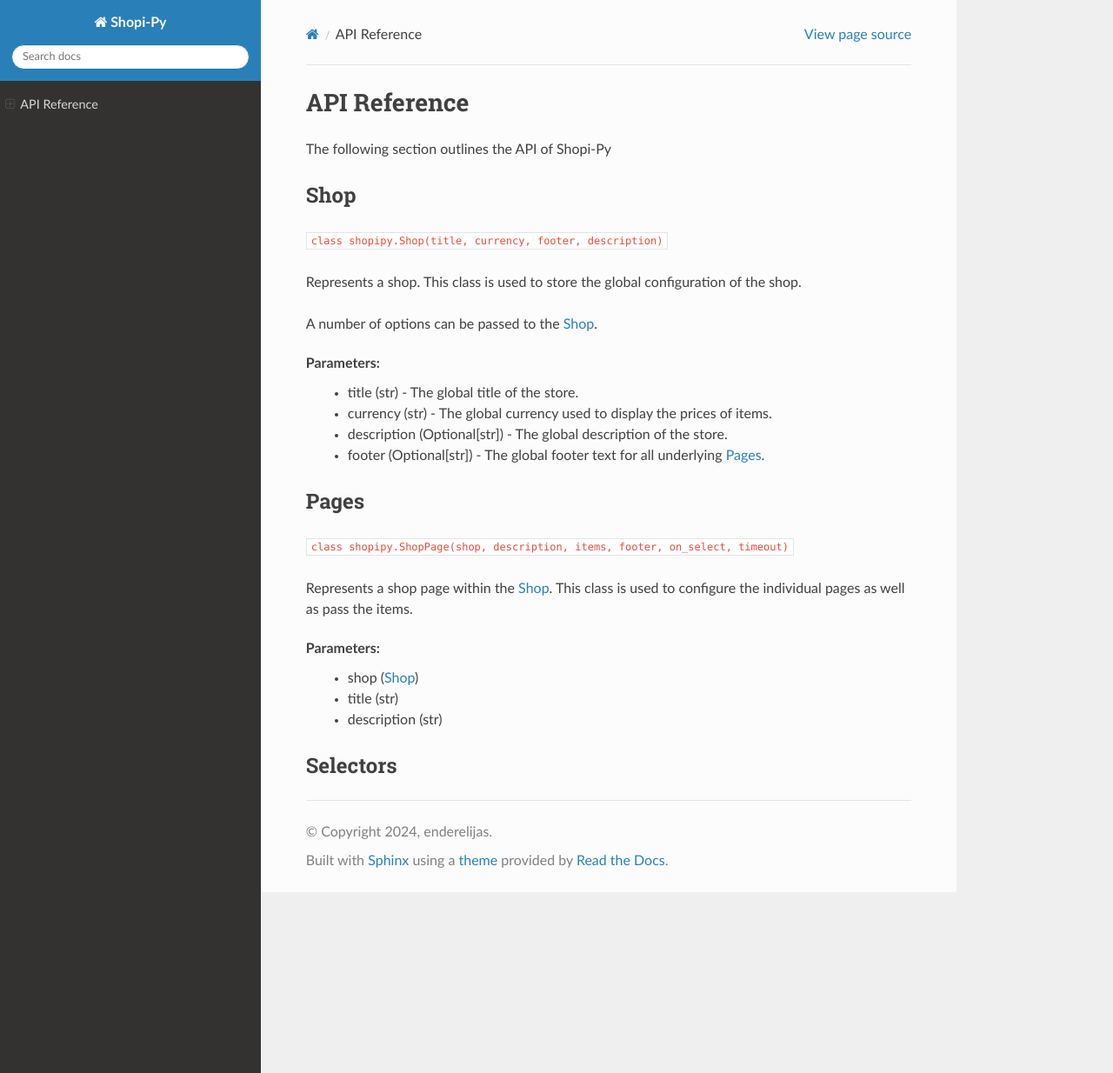
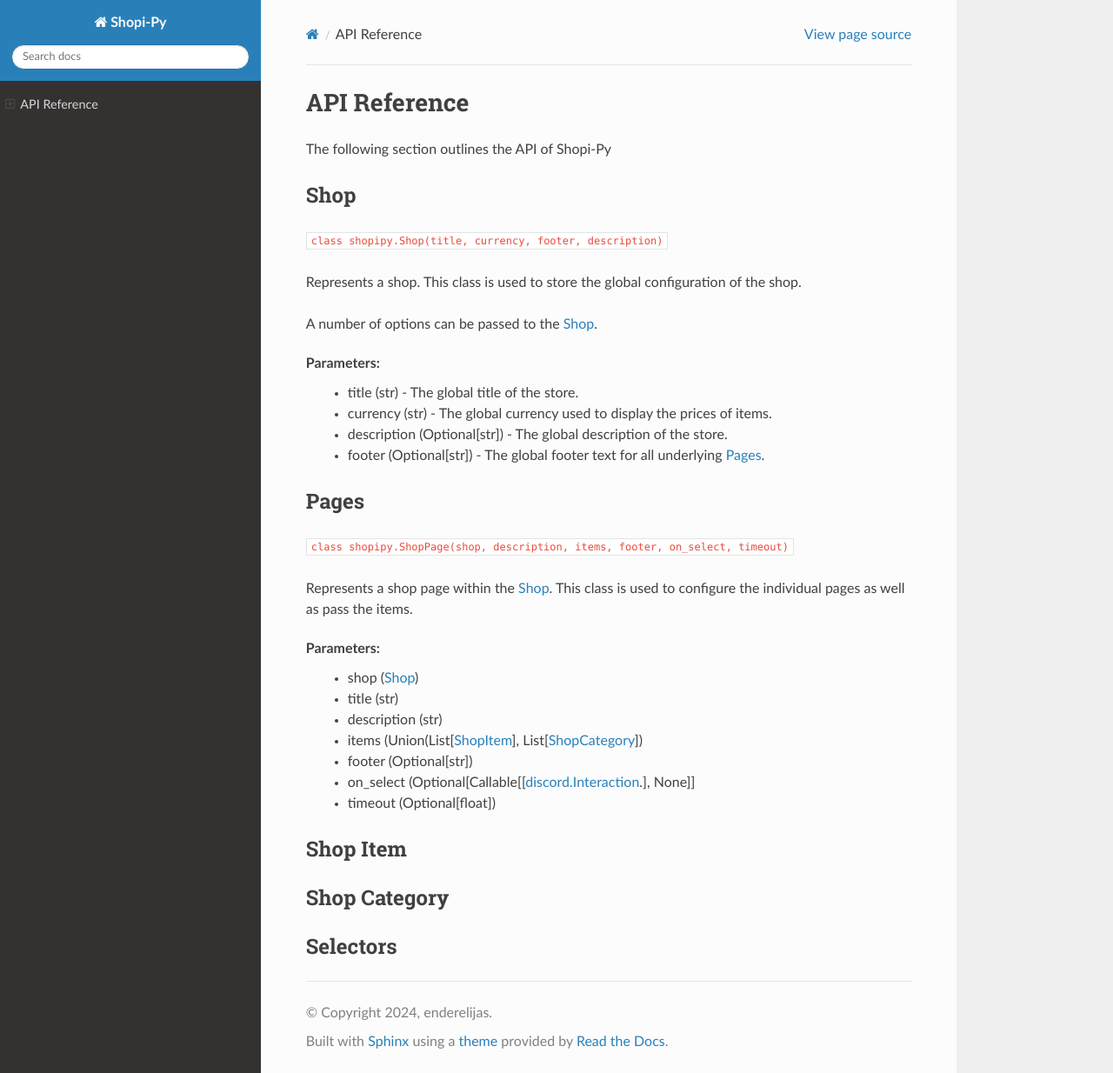
Before and after one commit to enderelijas/Shopi-Py-Docs, a Sphinx documentation site: the page built from docs/source/api.rst, in a window 1280 px wide and 1234 px high. Shown: the whole window at 87% size. Built offline with Sphinx 7.4.7 and the Read the Docs theme 3.1.0, drawn with Linux system fonts in a browser that asks for light colours.

Commit message:
Update api.rst

```diff
--- a/docs/source/api.rst
+++ b/docs/source/api.rst
@@ -45,11 +45,20 @@ Represents a shop page within the `Shop`_. This class is used to configure the i
    - shop (`Shop`_)
    - title (str)
    - description (str)
+   - items (Union(List[`ShopItem <#shop-item>`_], List[`ShopCategory <#shop-category>`_])
+   - footer (Optional[str])
+   - on_select (Optional[Callable[[`discord.Interaction <https://discordpy.readthedocs.io/en/stable/interactions/api.html?highlight=discord%20interaction#discord.Interaction>`_.], None]]
+   - timeout (Optional[float])
+
+Shop Item
+---------
+
+Shop Category
+-------------
 
 Selectors
 ---------
 
-
 .. toctree::
     :maxdepth: 3
     :caption: Table of Contents:
```
